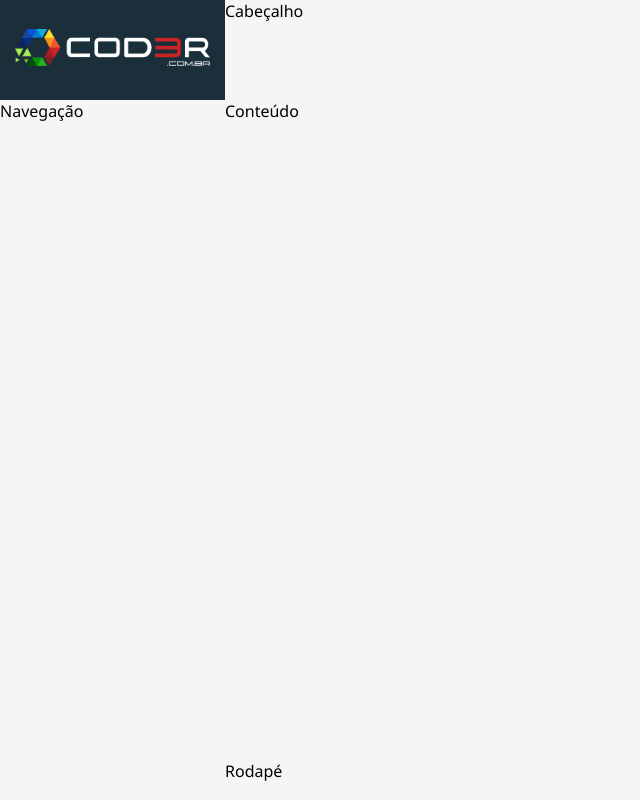
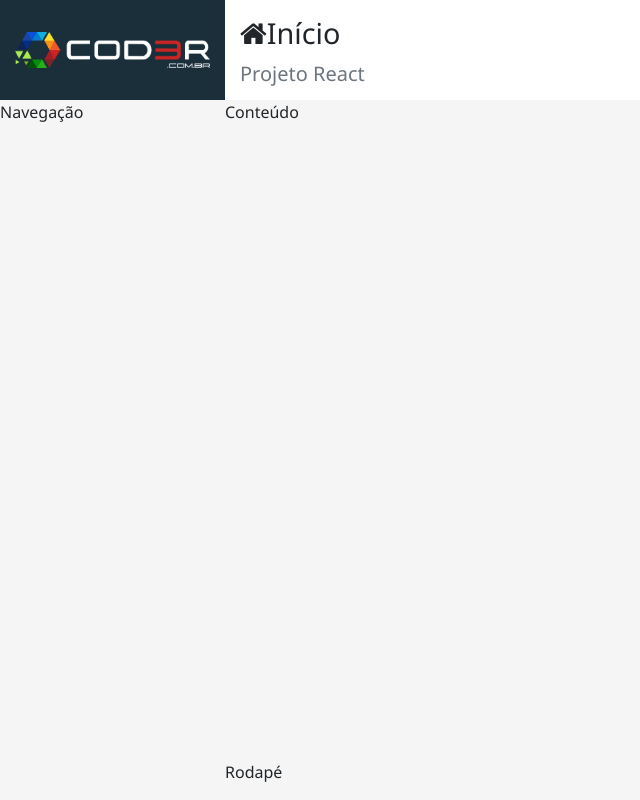
Before and after one commit to vitorlima1602/cadastro-react, a React (Create React App) app in the folder frontend/: page / in a window 1280 px wide. Shown: the whole page, without its empty margins (0-640 px from the left). Built offline with nearby package versions, Linux system fonts and the light colour scheme.

Commit message:
Componente Cabeçalho

```diff
--- a/frontend/src/components/template/Header.css
+++ b/frontend/src/components/template/Header.css
@@ -0,0 +1,11 @@
+header.header{
+    background-color: #FFF;
+    padding: 0px 15px;
+    overflow: hidden;
+    white-space: nowrap;
+    box-shadow: var(--shadow);
+}
+
+header.header h1{
+    font-size: 1.8em;
+}
--- a/frontend/src/components/template/Header.jsx
+++ b/frontend/src/components/template/Header.jsx
@@ -2,6 +2,10 @@
 import React from 'react'
 
 export default props =>
-    <header className="header">
-        Cabeçalho
+    <header className="header d-none d-sm-flex flex-column">
+        <h1 className="mt-3">
+            <i className={`fa fa-${props.icon}`}></i>
+            {props.title}
+        </h1>
+        <p className="lead text-muted">{props.subtitle}</p>
     </header>
--- a/frontend/src/components/template/Main.jsx
+++ b/frontend/src/components/template/Main.jsx
@@ -4,7 +4,7 @@
 
 export default props =>
     <React.Fragment>
-        <Header/>
+        <Header {...props}/>
         <main className="content">
             Conteúdo
         </main>
--- a/frontend/src/main/App.jsx
+++ b/frontend/src/main/App.jsx
@@ -1,3 +1,5 @@
+import 'bootstrap/dist/css/bootstrap.min.css'
+import 'font-awesome/css/font-awesome.min.css'
 import './App.css'
 import React from 'react'
 
@@ -10,6 +12,6 @@
     <div className="app">
         <Logo/>
         <Nav/>
-        <Main/>
+        <Main icon="home" title="Início" subtitle="Projeto React"/>
         <Footer/>
     </div>
```
